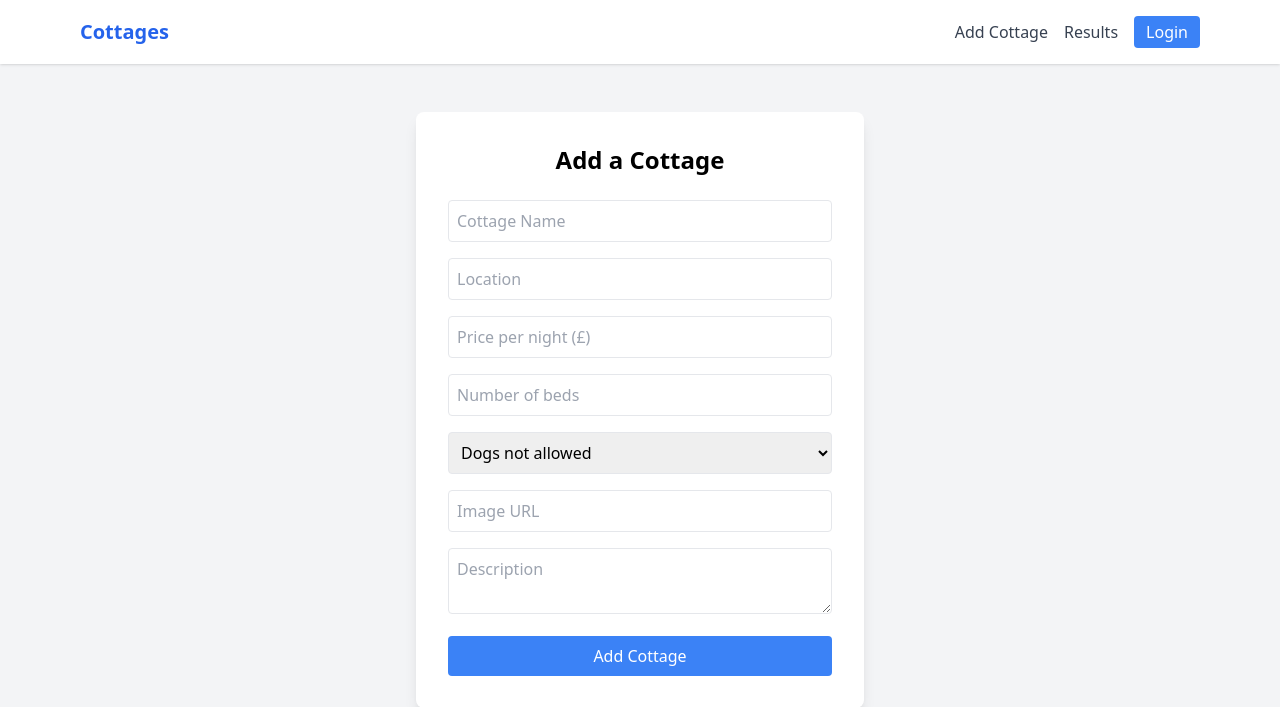
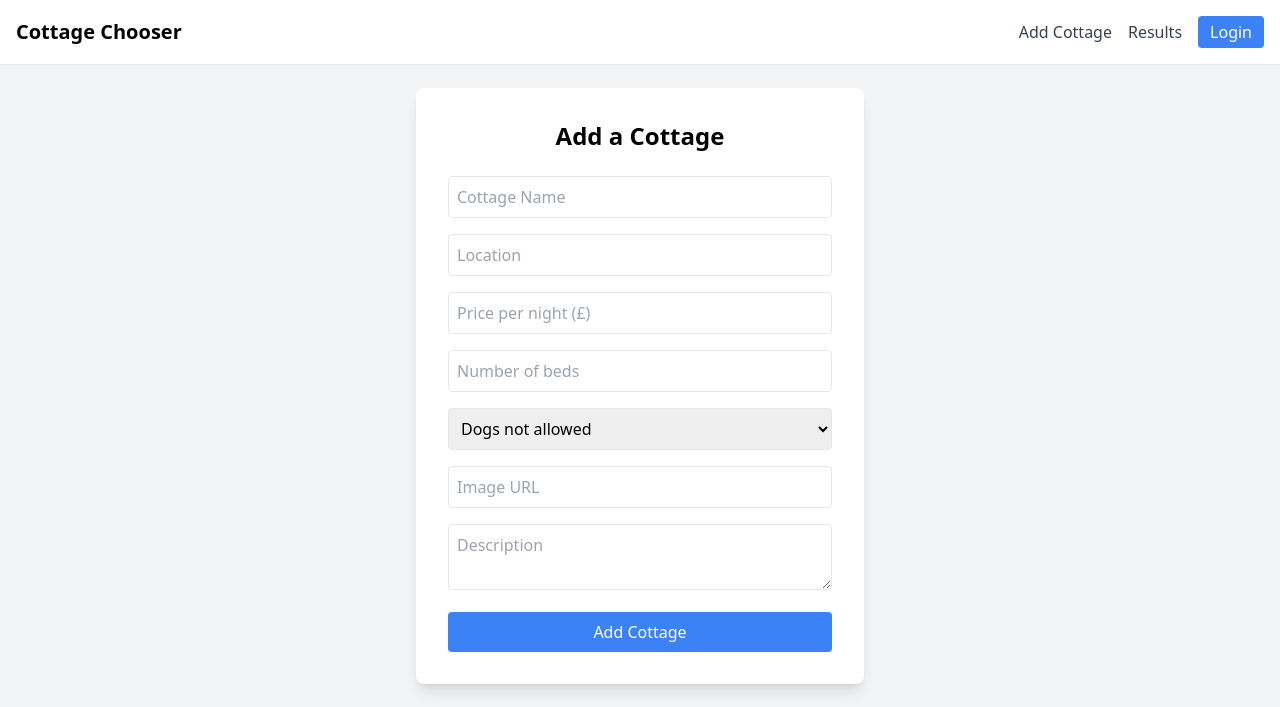
Before and after one commit to PeterSayer/CottageChooser, a Flask app: page /add in a window 1280 px wide. Shown: the top 707 px of the page. Run offline with Flask 3, Linux system fonts and the light colour scheme; some libraries are stand-ins or nearby versions.

Commit message:
Initial commit

```diff
--- a/templates/base.html
+++ b/templates/base.html
@@ -2,30 +2,44 @@
 <html lang="en">
 <head>
   <meta charset="UTF-8">
-  <meta name="viewport" content="width=device-width, initial-scale=1.0">
+<meta name="viewport" content="width=device-width, initial-scale=1">
+
   <title>Cottage Voting App</title>
   <script src="https://cdn.tailwindcss.com"></script>
 </head>
 <body class="bg-gray-100 min-h-screen flex flex-col">
 
   <!-- Navigation -->
-  <nav class="bg-white shadow mb-6">
-    <div class="max-w-6xl mx-auto px-4">
-      <div class="flex justify-between items-center h-16">
-        <a href="{{ url_for('cottages') }}" class="text-xl font-bold text-blue-600 hover:text-blue-800">Cottages</a>
-        <div class="hidden md:flex items-center space-x-4">
+<nav class="bg-white shadow-sm p-4 flex justify-between items-center">
+<a href="{{ url_for('index') }}" class="text-xl font-semibold">Cottage Chooser</a>
+
+
+  <!-- Mobile Toggle Button -->
+  <button id="menuToggle" class="md:hidden text-2xl focus:outline-none">
+    ☰
+  </button>
+
+  <!-- Menu Items -->
+  <div id="menuLinks" class="hidden md:flex flex-col md:flex-row md:items-center space-y-2 md:space-y-0 md:space-x-4 mt-3 md:mt-0">
+
     <a href="{{ url_for('add_cottage') }}" class="text-gray-700 hover:text-gray-900">Add Cottage</a>
     <a href="{{ url_for('results') }}" class="text-gray-700 hover:text-gray-900">Results</a>
+
     {% if session.get('user_name') %}
-            <span class="text-gray-700 mr-2">Hi, {{ session.get('user_name') }}</span>
+      <span class="text-gray-700">Hi, {{ session.get('user_name') }}</span>
       <a href="{{ url_for('logout') }}" class="bg-red-500 hover:bg-red-600 text-white px-3 py-1 rounded">Logout</a>
     {% else %}
       <a href="{{ url_for('join') }}" class="bg-blue-500 hover:bg-blue-600 text-white px-3 py-1 rounded">Login</a>
     {% endif %}
   </div>
-      </div>
-    </div>
 </nav>
+
+<script>
+document.getElementById('menuToggle').onclick = function() {
+  document.getElementById('menuLinks').classList.toggle('hidden');
+}
+</script>
+
 
  <!-- Flash Messages -->
 <div class="max-w-6xl mx-auto px-4">
```
Lines whose indentation alone changed are shown as unchanged.
